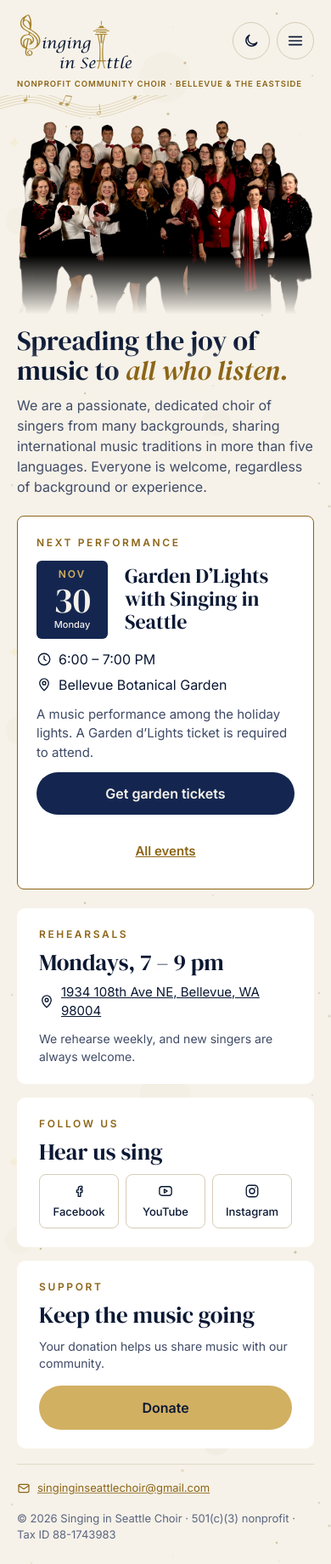
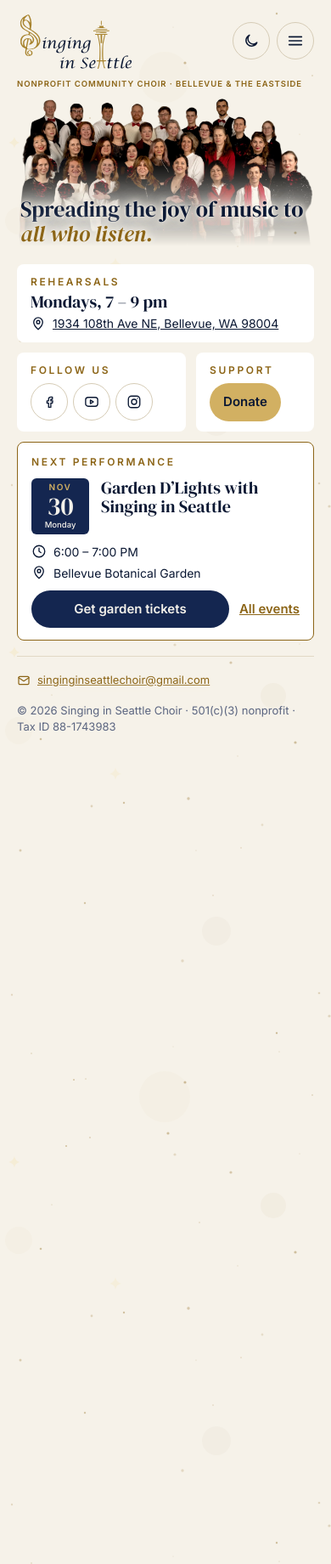
Before and after one commit to Singing-in-Seattle-Choir/singing-in-seattle-choir.github.io, a Jekyll site: the page built from index.html, in a window 390 px wide. Shown: the whole page at 85% size. Built offline with Jekyll 4.4.1, drawn with Linux system fonts in a browser that asks for light colours; after the commit the page ends 900 px from its top, so only the background shows below that.

Commit message:
Fit the whole home page on one phone screen
On phones the home page showed only the photo, the intro text and half
of the next performance; rehearsals, social links and donate were two
screens down.

Make the phone layout a compact summary: the headline sits over the
photo again (the intro paragraph is hidden), the boxes lose their
secondary lines, social links become icons sharing a row with donate,
and the next performance card drops its summary.

On phones the next performance now comes after the boxes. It is moved
after them in the markup too, so the reading and tab order match; on
wider screens a grid keeps it next to the photo as before.

Co-Authored-By: Claude Opus 5.5 <noreply@anthropic.com>

```diff
--- a/assets/site.css
+++ b/assets/site.css
@@ -66,9 +66,13 @@ nav.main a[aria-current="page"] { color: var(--gold); border-bottom-color: var(-
 .menu .panel a:last-child { border-bottom: 0; }
 .menu .panel a[aria-current="page"] { color: var(--gold); }
 
-/* hero */
-.hero { position: relative; margin-top: 20px; display: grid; grid-template-columns: repeat(3, minmax(0, 1fr)); gap: 22px; height: 390px; }
-.photo { position: relative; grid-column: span 2; overflow: hidden; display: flex; flex-direction: column; justify-content: flex-end; padding: 0 30px 22px; }
+/* home: photo and next performance side by side, info boxes below.
+   The event comes last in the markup, so phones show it after the boxes. */
+.home { position: relative; margin-top: 20px; display: grid; grid-template-columns: repeat(3, minmax(0, 1fr)); grid-template-rows: 390px auto; gap: 22px; }
+.home .photo { grid-column: 1 / span 2; grid-row: 1; }
+.home .event { grid-column: 3; grid-row: 1; }
+.home .boxes { grid-column: 1 / -1; grid-row: 2; }
+.photo { position: relative; overflow: hidden; display: flex; flex-direction: column; justify-content: flex-end; padding: 0 30px 22px; }
 .photo img { position: absolute; inset: 0; width: 100%; height: 100%; object-fit: cover; object-position: center top;
   -webkit-mask-image: linear-gradient(to bottom, #000 0%, #000 60%, transparent 84%); mask-image: linear-gradient(to bottom, #000 0%, #000 60%, transparent 84%); }
 .photo .text { position: relative; display: flex; flex-direction: column; gap: 10px; }
@@ -93,7 +97,7 @@ h1 em, .serif em { font-style: italic; color: var(--gold); }
 .event .actions a.link { font-size: 15px; font-weight: 600; padding: 10px 0; }
 
 /* info boxes */
-.boxes { position: relative; margin-top: 22px; display: grid; grid-template-columns: repeat(3, minmax(0, 1fr)); gap: 22px; }
+.boxes { position: relative; display: grid; grid-template-columns: repeat(3, minmax(0, 1fr)); gap: 22px; }
 .box { background: var(--card); border-radius: 10px; padding: 22px 26px; display: flex; flex-direction: column; gap: 10px; }
 .box .title { font-family: var(--serif); font-size: 27px; line-height: 1.05; }
 .box .addr { display: flex; align-items: center; gap: 8px; font-size: 15px; color: var(--text); }
@@ -112,8 +116,11 @@ svg.i { width: 18px; height: 18px; flex-shrink: 0; fill: none; stroke: currentCo
 
 /* tablet & phone */
 @media (max-width: 1000px) {
-  .hero { grid-template-columns: 1fr; height: auto; }
-  .photo { grid-column: auto; height: auto; padding: 0; }
+  .home { grid-template-columns: minmax(0, 1fr); grid-template-rows: none; }
+  .home .photo, .home .event, .home .boxes { grid-column: 1; }
+  .home .event { grid-row: 2; }
+  .home .boxes { grid-row: 3; }
+  .photo { height: auto; padding: 0; }
   .photo img { position: static; height: 230px; -webkit-mask-image: linear-gradient(to bottom, #000 70%, transparent 100%); mask-image: linear-gradient(to bottom, #000 70%, transparent 100%); }
   .photo .text { margin-top: 14px; }
   h1 { font-size: 32px; }
@@ -131,14 +138,40 @@ svg.i { width: 18px; height: 18px; flex-shrink: 0; fill: none; stroke: currentCo
   .mobile-actions { position: absolute; top: 12px; right: 0; }
   .menu .panel { top: 50px; }
   .staff { top: 112px; left: 0; width: 100%; height: 26px; background-size: 520px 67px; background-position: -30px -36px; }
-  .hero { margin-top: 34px; }
-  .event { padding: 22px; }
-  .event .actions { flex-direction: column; align-items: stretch; }
-  .event .actions .btn { width: 100%; }
-  .event .actions a.link { align-self: center; }
-  .social a { flex-direction: column; min-height: 64px; border-radius: 8px; font-size: 13px; gap: 6px; }
-  .support { flex-direction: column; align-items: stretch; }
-  .support .btn { width: 100%; font-size: 16px; padding: 14px 20px; }
+  /* Phones: everything on the home page fits about one screen.
+     Order: photo with the headline, rehearsals, social + donate, next performance. */
+  .wrap:has(.home) .staff { display: none; }
+  .home { margin-top: 8px; gap: 12px; }
+  .home .boxes { grid-row: 2; }
+  .home .event { grid-row: 3; }
+  .photo { height: 185px; padding: 0 4px 10px; }
+  .photo img { position: absolute; inset: 0; height: 100%; -webkit-mask-image: linear-gradient(to bottom, #000 40%, transparent 95%); mask-image: linear-gradient(to bottom, #000 40%, transparent 95%); }
+  .photo .text { margin-top: 0; }
+  .photo h1 { font-size: 26px; }
+  .photo .lead { display: none; }
+  .event { padding: 14px 16px; gap: 10px; }
+  .event .head { gap: 14px; align-items: flex-start; }
+  .event .date { width: 68px; height: 66px; }
+  .event .date .d { font-size: 30px; }
+  .event .date .m { font-size: 10px; }
+  .event .date .w { font-size: 9.5px; }
+  .event h2 { font-size: 20px; }
+  .event .meta { flex-direction: row; flex-wrap: wrap; gap: 4px 14px; font-size: 14px; }
+  .event p { display: none; }
+  .event .actions { justify-content: space-between; gap: 12px; }
+  .event .actions .btn { flex: 1; padding: 11px 16px; font-size: 15px; }
+  .event .actions a.link { padding: 0; }
+  /* Social and donate share a row, and wrap onto two on narrow phones. */
+  .boxes { display: flex; flex-wrap: wrap; gap: 12px; }
+  .follow, .donate { flex: 1 1 auto; }
+  .box { padding: 12px 16px; gap: 4px; border-radius: 8px; }
+  .box .title { font-size: 20px; }
+  .box .note, .follow .title, .donate .title { display: none; }
+  .box .addr { font-size: 14px; }
+  .rehearsals { flex-basis: 100%; }
+  .social { grid-template-columns: repeat(3, 44px); gap: 6px; }
+  .social a { width: 44px; font-size: 0; gap: 0; }
+  .support .btn { padding: 11px 16px; font-size: 15px; }
   footer { flex-direction: column-reverse; align-items: flex-start; border-top: 1px solid var(--divider); padding-top: 18px; }
 }
 
--- a/index.html
+++ b/index.html
@@ -5,7 +5,7 @@ footer: compact
 nav: home
 description: "Singing in Seattle Choir is a nonprofit community choir in Bellevue and the Eastside, sharing international music in more than five languages. Everyone is welcome."
 ---
-    <section class="hero">
+    <div class="home">
       <div class="photo">
         <img src="{{ '/assets/choir.webp' | relative_url }}" alt="Singing in Seattle Choir members in concert dress" width="2341" height="1728">
         <div class="text">
@@ -14,17 +14,14 @@ description: "Singing in Seattle Choir is a nonprofit community choir in Bellevu
         </div>
       </div>
 
-{% include home-event.html %}
-    </section>
-
     <section class="boxes">
-      <div class="box" id="rehearsals">
+      <div class="box rehearsals" id="rehearsals">
         <span class="label">Rehearsals</span>
         <span class="title">Mondays, 7 – 9 pm</span>
         <a class="addr" href="https://maps.app.goo.gl/xgzWdnQ2xDiFsBnS6" target="_blank" rel="noopener"><svg class="i"><use href="#i-pin"/></svg>1934 108th Ave NE, Bellevue, WA 98004</a>
         <span class="note">We rehearse weekly, and new singers are always welcome.</span>
       </div>
-      <div class="box">
+      <div class="box follow">
         <span class="label">Follow us</span>
         <span class="title">Hear us sing</span>
         <div class="social">
@@ -33,7 +30,7 @@ description: "Singing in Seattle Choir is a nonprofit community choir in Bellevu
           <a href="https://www.instagram.com/singinginseattle/" target="_blank" rel="noopener"><svg class="i"><use href="#i-ig"/></svg>Instagram</a>
         </div>
       </div>
-      <div class="box">
+      <div class="box donate">
         <span class="label">Support</span>
         <span class="title">Keep the music going</span>
         <div class="support">
@@ -42,3 +39,5 @@ description: "Singing in Seattle Choir is a nonprofit community choir in Bellevu
         </div>
       </div>
     </section>
+{% include home-event.html %}
+    </div>
```
Also changed, not shown: ru/index.html (+6 -7 lines).
